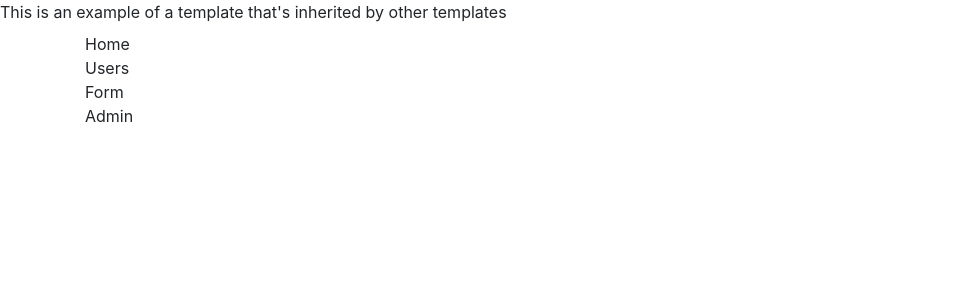
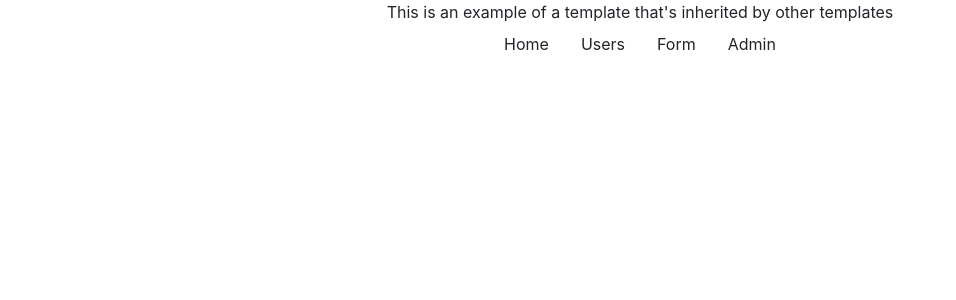
Before and after one commit to han-yan-ds/django-learning, a Django app: template ProTwo/templates/SecondApp/base.html in a window 1280 px wide. Shown: the top 300 px of the page, without its empty margins (0-956 px from the left). Run offline with Django 3.2, Linux system fonts and the light colour scheme; the template is opened without the code that fills it, so the values that code supplies are empty; some libraries are stand-ins or nearby versions.

Commit message:
Styled base.html to make it look somewhat presentable

```diff
--- a/ProTwo/templates/SecondApp/base.html
+++ b/ProTwo/templates/SecondApp/base.html
@@ -5,14 +5,16 @@
   </head>
 
   <body>
-    <div>This is an example of a template that's inherited by other templates</div>
-    <nav class="navbar navbar-default navbar-start">
+    <nav class="nav">
       <div class="container">
-        <ul class="nav navbar-nav">
-          <li class="navbar-link">Home</li>
-          <li class="navbar-link">Users</li>
-          <li class="navbar-link">Form</li>
-          <li class="navbar-link">Admin</li>
+        <div class="nav justify-content-center">
+          This is an example of a template that's inherited by other templates
+        </div>
+        <ul class="nav justify-content-center">
+          <li class="nav-item"><a class="nav-link">Home<a/></li>
+          <li class="nav-item"><a class="nav-link">Users<a/></li>
+          <li class="nav-item"><a class="nav-link">Form<a/></li>
+          <li class="nav-item"><a class="nav-link">Admin<a/></li>
         </ul>
       </div>
     </nav>
```
